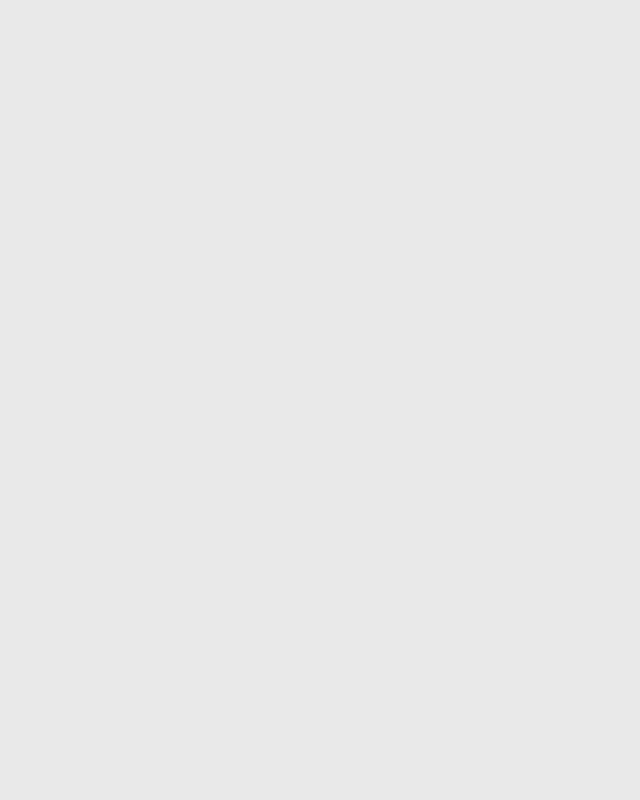
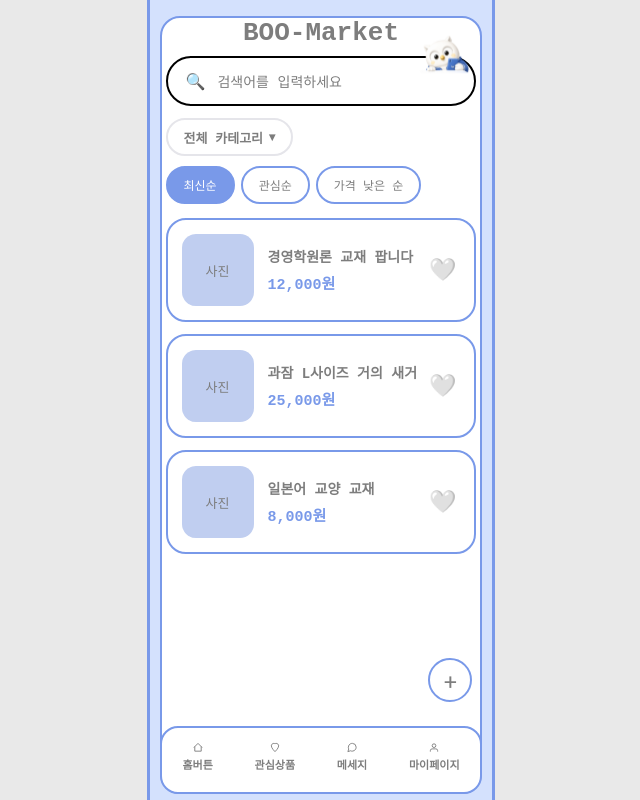
Before and after one commit to siyeonlim0128-netizen/mini-project, a React (Create React App) app in the folder mini-project/: page /main in a window 1280 px wide. Before the commit this address had no page. Shown: the whole page, without its empty margins (319-959 px from the left). Built offline with nearby package versions, Linux system fonts and the light colour scheme; a web font is replaced by a local one.

Commit message:
Fix main page dropdown and routes

```diff
--- a/mini-project/src/App.js
+++ b/mini-project/src/App.js
@@ -1,15 +1,30 @@
-import { BrowserRouter, Routes, Route } from "react-router-dom";
+import { BrowserRouter, Routes, Route, useNavigate } from "react-router-dom";
+import MainPage from "./pages/MainPage";
 import MyPage from "./pages/MyPage";
+import PostCreatePage from "./pages/PostCreatePage";
 import ResetPasswordPage from "./pages/ResetPasswordPage";
+
+function AppRoutes() {
+  const navigate = useNavigate();
+
+  const goMain = () => navigate("/main");
+  const goCreate = () => navigate("/posts/create");
+
+  return (
+    <Routes>
+      <Route path="/" element={<MainPage onCreateClick={goCreate} />} />
+      <Route path="/main" element={<MainPage onCreateClick={goCreate} />} />
+      <Route path="/mypage" element={<MyPage />} />
+      <Route path="/posts/create" element={<PostCreatePage onBack={goMain} />} />
+      <Route path="/password-reset" element={<ResetPasswordPage />} />
+    </Routes>
+  );
+}
 
 function App() {
   return (
     <BrowserRouter>
-      <Routes>
-        <Route path="/" element={<MyPage />} />
-        <Route path="/mypage" element={<MyPage />} />
-        <Route path="/password-reset" element={<ResetPasswordPage />} />
-      </Routes>
+      <AppRoutes />
     </BrowserRouter>
   );
 }
--- a/mini-project/src/pages/MainPage.module.css
+++ b/mini-project/src/pages/MainPage.module.css
@@ -100,10 +100,13 @@
 
 .filterSection {
   padding: 0 16px 10px;
+  position: relative;
+  z-index: 50;
 }
 
 .categoryWrapper {
   position: relative;
+  width: fit-content;
   margin-bottom: 10px;
 }
 
@@ -133,17 +136,17 @@
 
 .categoryDropdown {
   position: absolute;
-  top: 42px;
+  top: calc(100% + 8px);
   left: 0;
+  width: 170px;
   background: #ffffff;
   border: 2px solid #7999E9;
   border-radius: 12px;
   list-style: none;
   padding: 6px 0;
   margin: 0;
-  z-index: 10;
-  min-width: 160px;
-  box-shadow: 0 4px 16px rgba(121, 153, 233, 0.15);
+  z-index: 60;
+  box-shadow: 0 8px 20px rgba(121, 153, 233, 0.2);
 }
 
 .categoryItem {
@@ -162,6 +165,12 @@
   color: #7999E9;
   font-weight: 700;
   background: #e8eeff;
+}
+
+.sortButtons {
+  display: flex;
+  flex-wrap: wrap;
+  gap: 6px;
 }
 
 .sortButton {
@@ -202,6 +211,8 @@
 .postList {
   flex: 1;
   padding: 4px 16px 120px;
+  position: relative;
+  z-index: 1;
 }
 
 .postCard {
--- a/mini-project/src/pages/ResetPasswordPage.js
+++ b/mini-project/src/pages/ResetPasswordPage.js
@@ -1,7 +1,7 @@
 import React, { useState } from "react";
 import { Eye, EyeOff } from "lucide-react";
 import "./ResetPasswordPage.css";
-import Boo9 from "../components/Boo9.svg";
+import Boo9 from "../assets/owl_contact.svg";
 
 function ResetPasswordPage() {
   const [step, setStep] = useState(1);
--- a/mini-project/src/pages/SignupPage.js
+++ b/mini-project/src/pages/SignupPage.js
@@ -1,7 +1,7 @@
 import { useMemo, useState } from "react";
 import { Check, Eye, EyeOff } from "lucide-react";
 import "./SignupPage.css";
-import booImage from "../components/Boo8.svg";
+import booImage from "../assets/owl_wink_heart.svg";
 
 const steps = ["이메일", "학과", "비밀번호", "정보입력", "완료"];
 
```
